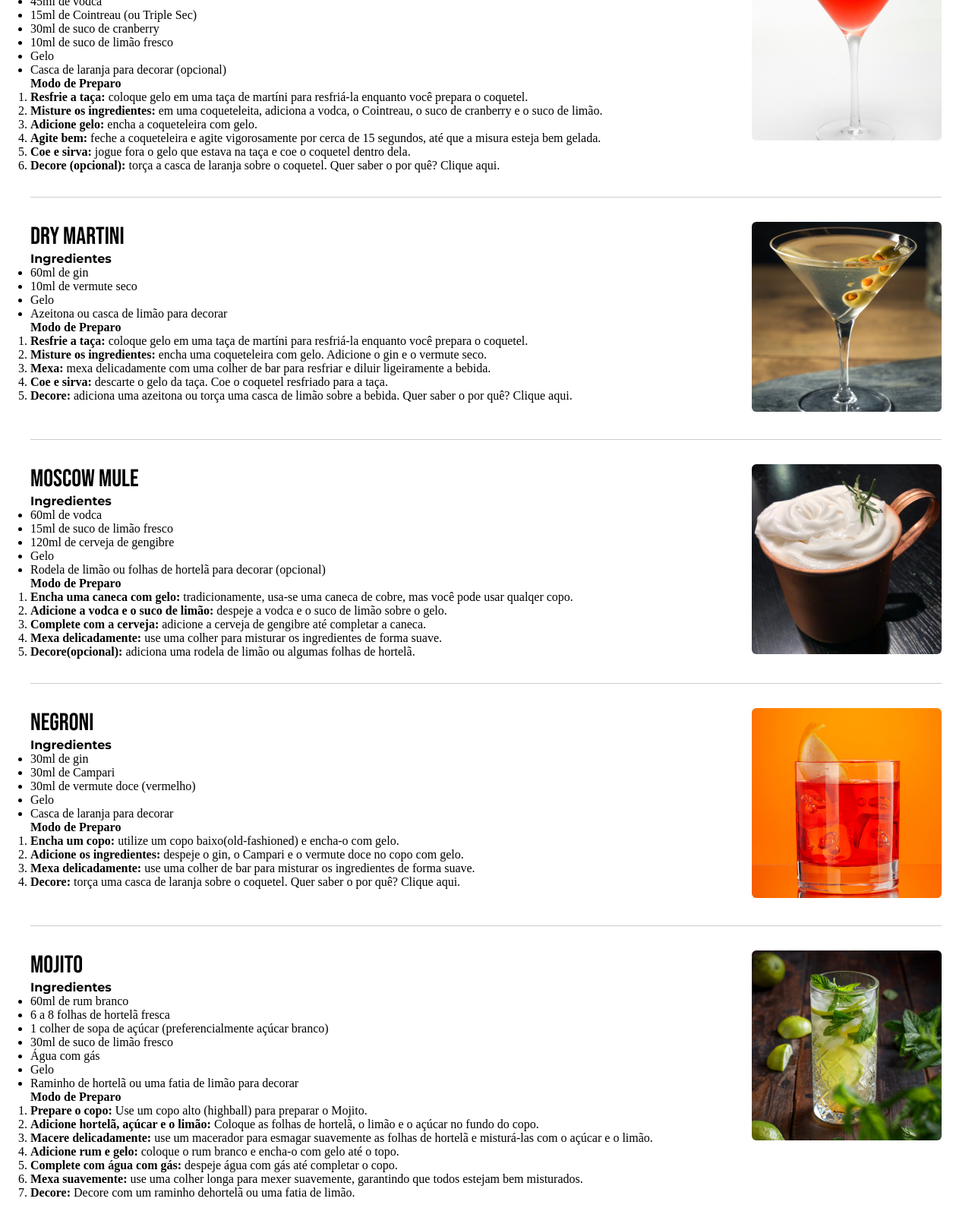
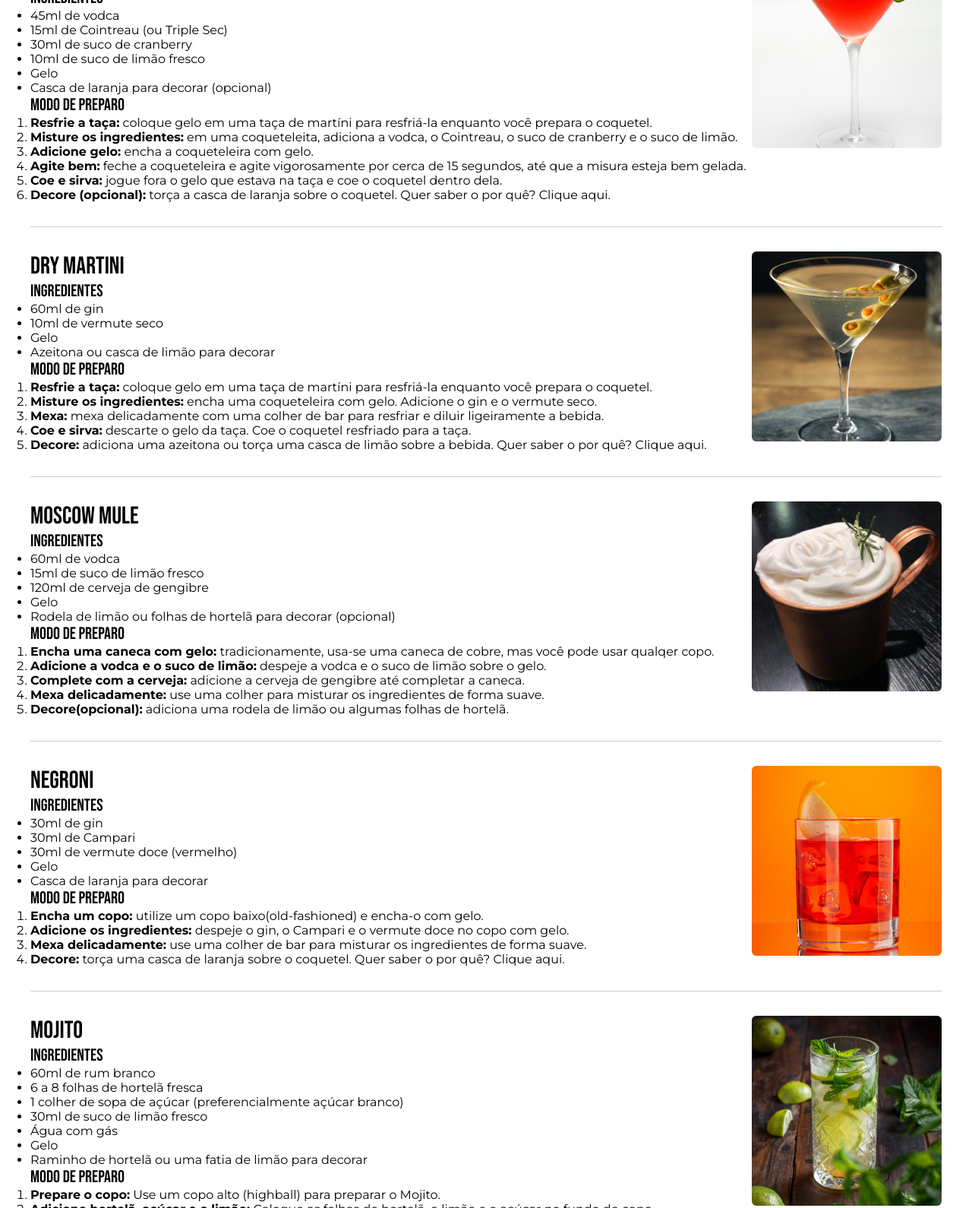
Before and after one commit to BrendaDantas/MixologiaDescomplicada, a plain HTML site: page receitas.html in a window 1280 px wide. Shown: the part 567-2157 px from the top of the page at 76% size. Drawn offline with Linux system fonts and the light colour scheme.

Commit message:
Fazendo algumas alterações em receitas html e css, e aplicando responsividade.

```diff
--- a/receitas.html
+++ b/receitas.html
@@ -25,17 +25,17 @@
     </header>
     <main class="receitas">
         <div class="receita">
-            <section class="receitas__conteudo">
-                <h2 class="receitas__conteudo__drink">Caipirinha</h2>
-                <p class="receitas__conteudo__preparo">
-                    <strong>Ingredientes</strong>
-                    <ul class="ingredientes">
+            <section class="receitas__drink">
+                <h2 class="receitas__conteudo__drink__nome">Caipirinha</h2>
+                <p>
+                    <strong class="receitas__conteudo__ingredientes">Ingredientes</strong>
+                    <ul>
                         <li>1 limão</li>
                         <li>2 colheres de chá de açúcar</li>
                         <li>50ml de cachaça</li>
                         <li>Gelo</li>
                     </ul>
-                    <strong>Modo de Preparo</strong>
+                    <strong class="receitas__conteudo__preparo">Modo de Preparo</strong>
                     <ol>
                         <li><strong>Prepare o limão:</strong> corte-o em 8 partes.</li>
                         <li><strong>Macere o limão:</strong> coloque os pedaços de limão em um copo baixo ("old-fashioned") e adicione o açúcar. Com um macerador, amasse o limão e o açúcar.</li>
@@ -49,11 +49,11 @@
             </section>
         </div>
         <div class="receita">
-            <section class="receitas__conteudo">
-                <h2 class="receitas__conteudo__drink">Cosmopolitan</h2>
-                <p class="receitas__conteudo__preparo">
-                    <strong>Ingredientes</strong>
-                    <ul class="ingredientes">
+            <section class="receitas__drink">
+                <h2 class="receitas__conteudo__drink__nome">Cosmopolitan</h2>
+                <p>
+                    <strong class="receitas__conteudo__ingredientes">Ingredientes</strong>
+                    <ul>
                         <li>45ml de vodca</li>
                         <li>15ml de Cointreau (ou Triple Sec)</li>
                         <li>30ml de suco de cranberry</li>
@@ -61,7 +61,7 @@
                         <li>Gelo</li>
                         <li>Casca de laranja para decorar (opcional)</li>
                     </ul>
-                    <strong>Modo de Preparo</strong>
+                    <strong class="receitas__conteudo__preparo">Modo de Preparo</strong>
                     <ol>
                         <li><strong>Resfrie a taça:</strong> coloque gelo em uma taça de martíni para resfriá-la enquanto você prepara o coquetel.</li>
                         <li><strong>Misture os ingredientes:</strong> em uma coqueteleita, adiciona a vodca, o Cointreau, o suco de cranberry e o suco de limão.</li>
@@ -77,17 +77,17 @@
             </section>
         </div>
         <div class="receita">
-            <section class="receitas__conteudo">
-                <h2 class="receitas__conteudo__drink">Dry Martini</h2>
-                <p class="receitas__conteudo__preparo">
-                    <strong>Ingredientes</strong>
-                    <ul class="ingredientes">
+            <section class="receitas__drink">
+                <h2 class="receitas__conteudo__drink__nome">Dry Martini</h2>
+                <p>
+                    <strong class="receitas__conteudo__ingredientes">Ingredientes</strong>
+                    <ul>
                         <li>60ml de gin</li>
                         <li>10ml de vermute seco</li>
                         <li>Gelo</li>
                         <li>Azeitona ou casca de limão para decorar</li>
                     </ul>
-                    <strong>Modo de Preparo</strong>
+                    <strong class="receitas__conteudo__preparo">Modo de Preparo</strong>
                     <ol>
                         <li><strong>Resfrie a taça:</strong> coloque gelo em uma taça de martíni para resfriá-la enquanto você prepara o coquetel.</li>
                         <li><strong>Misture os ingredientes:</strong> encha uma coqueteleira com gelo. Adicione o gin e o vermute seco.</li>
@@ -103,18 +103,18 @@
             </section>
         </div>
         <div class="receita">
-            <section class="receitas__conteudo">
-                <h2 class="receitas__conteudo__drink">Moscow Mule</h2>
-                <p class="receitas__conteudo__preparo">
-                    <strong>Ingredientes</strong>
-                    <ul class="ingredientes">
+            <section class="receitas__drink">
+                <h2 class="receitas__conteudo__drink__nome">Moscow Mule</h2>
+                <p>
+                    <strong class="receitas__conteudo__ingredientes">Ingredientes</strong>
+                    <ul>
                         <li>60ml de vodca</li>
                         <li>15ml de suco de limão fresco</li>
                         <li>120ml de cerveja de gengibre</li>
                         <li>Gelo</li>
                         <li>Rodela de limão ou folhas de hortelã para decorar (opcional)</li>
                     </ul>
-                    <strong>Modo de Preparo</strong>
+                    <strong class="receitas__conteudo__preparo">Modo de Preparo</strong>
                     <ol>
                         <li><strong>Encha uma caneca com gelo:</strong> tradicionamente, usa-se uma caneca de cobre, mas você pode usar qualqer copo.</li>
                         <li><strong>Adicione a vodca e o suco de limão:</strong> despeje a vodca e o suco de limão sobre o gelo.</li>
@@ -129,18 +129,18 @@
             </section>
         </div>
         <div class="receita">
-            <section class="receitas__conteudo">
-                <h2 class="receitas__conteudo__drink">Negroni</h2>
-                <p class="receitas__conteudo__preparo">
-                    <strong>Ingredientes</strong>
-                    <ul class="ingredientes">
+            <section class="receitas__drink">
+                <h2 class="receitas__conteudo__drink__nome">Negroni</h2>
+                <p>
+                    <strong class="receitas__conteudo__ingredientes">Ingredientes</strong>
+                    <ul>
                         <li>30ml de gin</li>
                         <li>30ml de Campari</li>
                         <li>30ml de vermute doce (vermelho)</li>
                         <li>Gelo</li>
                         <li>Casca de laranja para decorar</li>
                     </ul>
-                    <strong>Modo de Preparo</strong>
+                    <strong class="receitas__conteudo__preparo">Modo de Preparo</strong>
                     <ol>
                         <li><strong>Encha um copo:</strong> utilize um copo baixo(old-fashioned) e encha-o com gelo.</li>
                         <li><strong>Adicione os ingredientes:</strong> despeje o gin, o Campari e o vermute doce no copo com gelo.</li>
@@ -154,11 +154,11 @@
             </section>
         </div>
         <div class="receita">
-            <section class="receitas__conteudo">
-                <h2 class="receitas__conteudo__drink">Mojito</h2>
-                <p class="receitas__conteudo__preparo">
-                    <strong>Ingredientes</strong>
-                    <ul class="ingredientes">
+            <section class="receitas__drink">
+                <h2 class="receitas__conteudo__drink__nome">Mojito</h2>
+                <p>
+                    <strong class="receitas__conteudo__ingredientes">Ingredientes</strong>
+                    <ul>
                         <li>60ml de rum branco</li>
                         <li>6 a 8 folhas de hortelã fresca</li>
                         <li>1 colher de sopa de açúcar (preferencialmente açúcar branco)</li>
@@ -167,7 +167,7 @@
                         <li>Gelo</li>
                         <li>Raminho de hortelã ou uma fatia de limão para decorar</li>
                     </ul>
-                    <strong>Modo de Preparo</strong>
+                    <strong class="receitas__conteudo__preparo">Modo de Preparo</strong>
                     <ol>
                         <li><strong>Prepare o copo:</strong> Use um copo alto (highball) para preparar o Mojito.</li>
                         <li><strong>Adicione hortelã, açúcar e o limão:</strong> Coloque as folhas de hortelã, o limão e o açúcar no fundo do copo.</li>
@@ -184,18 +184,18 @@
             </section>
         </div>
         <div class="receita">
-            <section class="receitas__conteudo">
-                <h2 class="receitas__conteudo__drink">Tequila Sunrise</h2>
-                <p class="receitas__conteudo__preparo">
-                    <strong>Ingredientes</strong>
-                    <ul class="ingredientes">
+            <section class="receitas__drink">
+                <h2 class="receitas__conteudo__drink__nome">Tequila Sunrise</h2>
+                <p>
+                    <strong class="receitas__conteudo__ingredientes">Ingredientes</strong>
+                    <ul>
                         <li>60ml de tequila</li>
                         <li>120ml de suco de laranja</li>
                         <li>15ml de grenadine</li>
                         <li>Gelo</li>
                         <li>Rodela de laranja e cereja para decorar</li>
                     </ul>
-                    <strong>Modo de Preparo</strong>
+                    <strong class="receitas__conteudo__preparo">Modo de Preparo</strong>
                     <ol>
                         <li><strong>Prepare um copo:</strong> utilize um copo alto(highball) para preparar o Tequila Sunrise. Encha o copo com gelo até o topo</li>
                         <li><strong>Adicione tequila e suco de laranja:</strong> despeje a tequila e o suco de laranja sobre o gelo.</li>
--- a/styles/styles_receitas.css
+++ b/styles/styles_receitas.css
@@ -59,44 +59,39 @@ body {
 
 .receita {
     display: flex;
-    max-width: 1200px;
+    max-width: 75rem;
     width: 100%;
     margin-bottom: 2em;
     border-bottom: 1px solid #ccc;
     padding-bottom: 2em;
 }
 
-.receitas__conteudo {
+.receitas__drink {
     flex: 1;
-    padding-right: 1em;
+    color: #000000;
+    font-family: "Montserrat", sans-serif;
+    font-size: 1rem;
+}
+
+.receitas__conteudo__drink__nome {
+    font-family: "Bebas Neue", sans-serif;
+    font-weight: 400;
+    font-size: 2rem;
+    color: #000000;
+}
+
+.receitas__conteudo__ingredientes,
+.receitas__conteudo__preparo {
+    color: #000000;
+    font-family: "Bebas Neue", sans-serif;
+    font-weight: 400;
+    font-size: 1.4rem;
 }
 
 .receitas__imagem img {
     max-width: 100%;
     height: auto;
     border-radius: 6px;
-}
-
-.ingredientes {
-    padding: 0;
-}
-
-.receitas__conteudo__drink {
-    font-size: 2em;
-    font-family: "Bebas Neue", sans-serif;
-    font-weight: 400;
-}
-
-.receitas__conteudo__preparo {
-    font-family: "Montserrat", sans-serif;
-    font-weight: 400;
-    font-size: 1em;
-}
-
-.receitas__conteudo__preparo ul,
-.receitas__conteudo__preparo li {
-    font-family: "Montserrat", sans-serif;
-    color: red;
 }
 
 /*media queries*/
@@ -153,3 +148,28 @@ body {
         margin: 0.2rem 0 0 0;
     }
 }
+
+@media (max-width: 768px) {
+    .receita {
+        flex-direction: column;
+        align-items: center;
+    }
+
+    .receitas__drink {
+        text-align: center;
+    }
+
+    .receitas__conteudo__drink__nome,
+    .receitas__conteudo__ingredientes,
+    .receitas__conteudo__preparo {
+        font-size: 1.2rem;
+    }
+}
+
+@media (max-width: 480px) {
+    .receitas__conteudo__drink__nome,
+    .receitas__conteudo__ingredientes,
+    .receitas__conteudo__preparo {
+        font-size: 1rem;
+    }
+}
```
